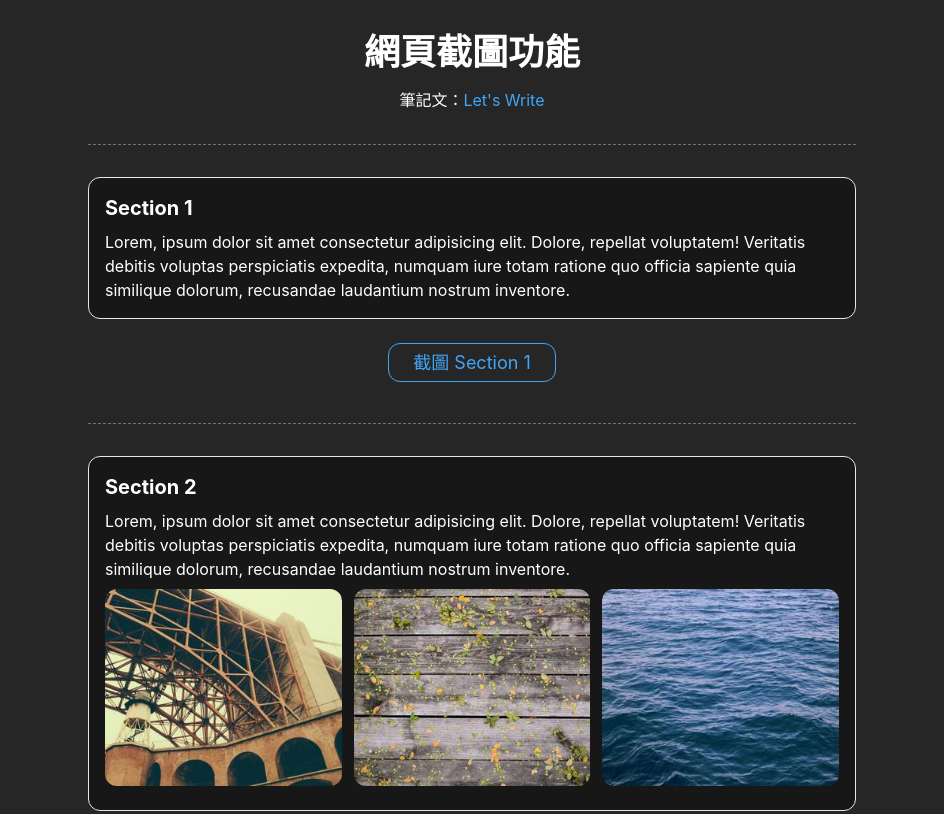
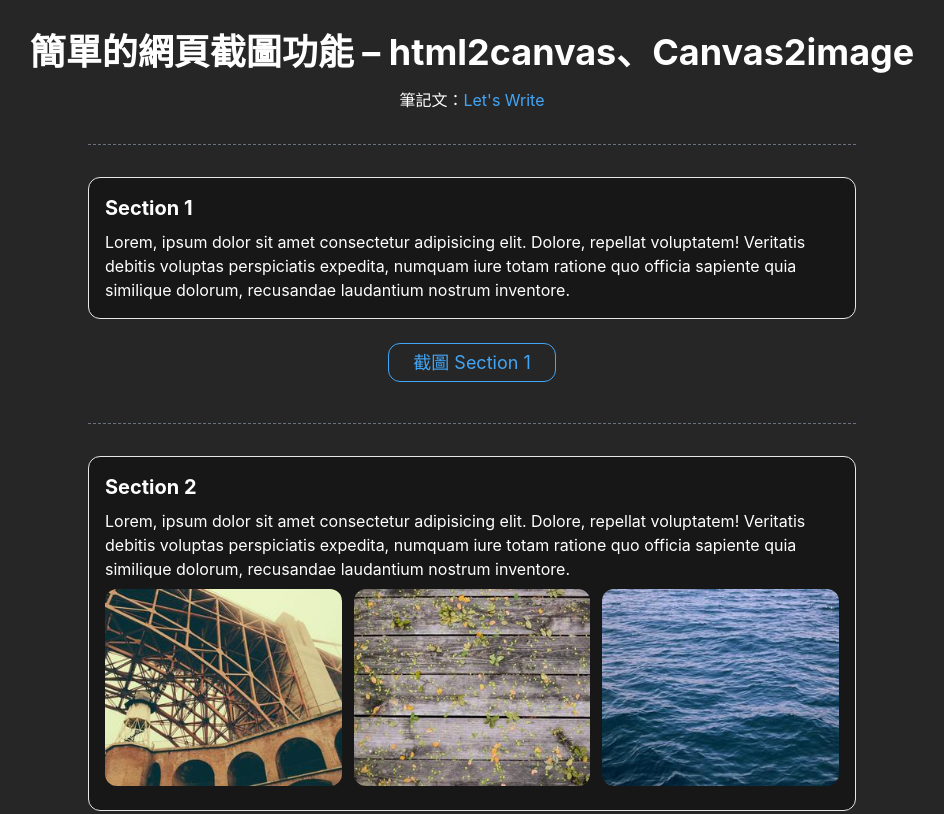
Before and after one commit to letswritetw/letswrite-web-to-image, a website: page index.pug in a window 1280 px wide. Shown: the top 814 px of the page, without its empty margins (168-1112 px from the left). Drawn offline with nearby package versions, Linux system fonts and the light colour scheme; files that its build step writes are made by us from their sources.

Commit message:
更新網頁標題

```diff
--- a/index.pug
+++ b/index.pug
@@ -1,6 +1,6 @@
 - var link = 'web-to-image'
-- var title = '網頁截圖功能'
-- var description = '網頁截圖功能'
+- var title = '簡單的網頁截圖功能 – html2canvas、Canvas2image'
+- var description = '簡單的網頁截圖功能 – html2canvas、Canvas2image'
 
 <!DOCTYPE html>
 html(lang="zh-Hant")
```
Also changed, not shown: index.html, 1 other file.
